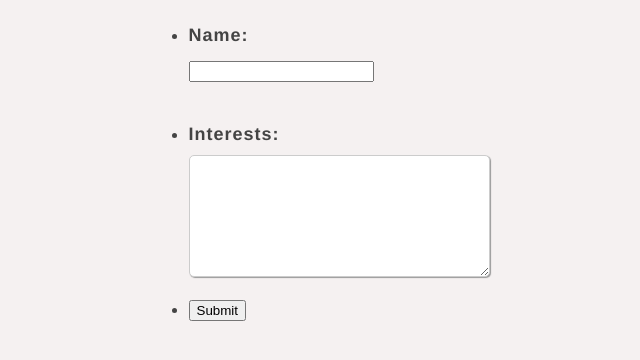
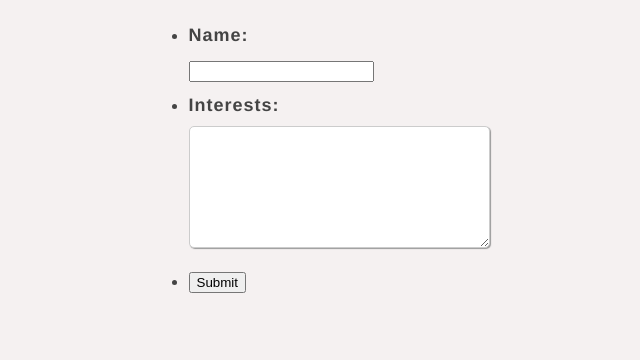
Before and after one commit to yaohodalo/yaohodalo.github.io, a plain HTML site: page Lab_6/index.html in a window 1280 px wide. Shown: the part 96-456 px from the top of the page, without its empty margins (321-961 px from the left). Drawn offline with Linux system fonts and the light colour scheme.

Commit message:
Update index.html

```diff
--- a/Lab_6/index.html
+++ b/Lab_6/index.html
@@ -11,21 +11,21 @@
     <div class="container">
       <div>
         <h1>HTML Forms Lab</h1>
-    <form action="https://fierce-taiga-97625.herokuapp.com/lab" method="post">
+          <form action="https://fierce-taiga-97625.herokuapp.com/lab" method="post">
         <ul>
           <li>
           <label for="name"><strong>Name:</strong></label>
-          <input type="text" id="name" name="user_name" length="140"><br><br>
+          <input type="text" id="name" name="user_name" length="140";>
           </li>
           <li>
           <label for="msg"><strong>Interests:</strong></label>
-          <textarea id="msg" type="text" name="interest" rows="5" cols="33"></textarea></textarea>
+          <textarea id="msg" type="text" name="interest" rows="5" cols="33";></textarea></textarea>
           </li>
           <li>
                 <button lass="button" value="submit">Submit</button>
           </li>
        </ul>
-    </form>
+        </form>
     </div>
     </div>
     </div>
```
